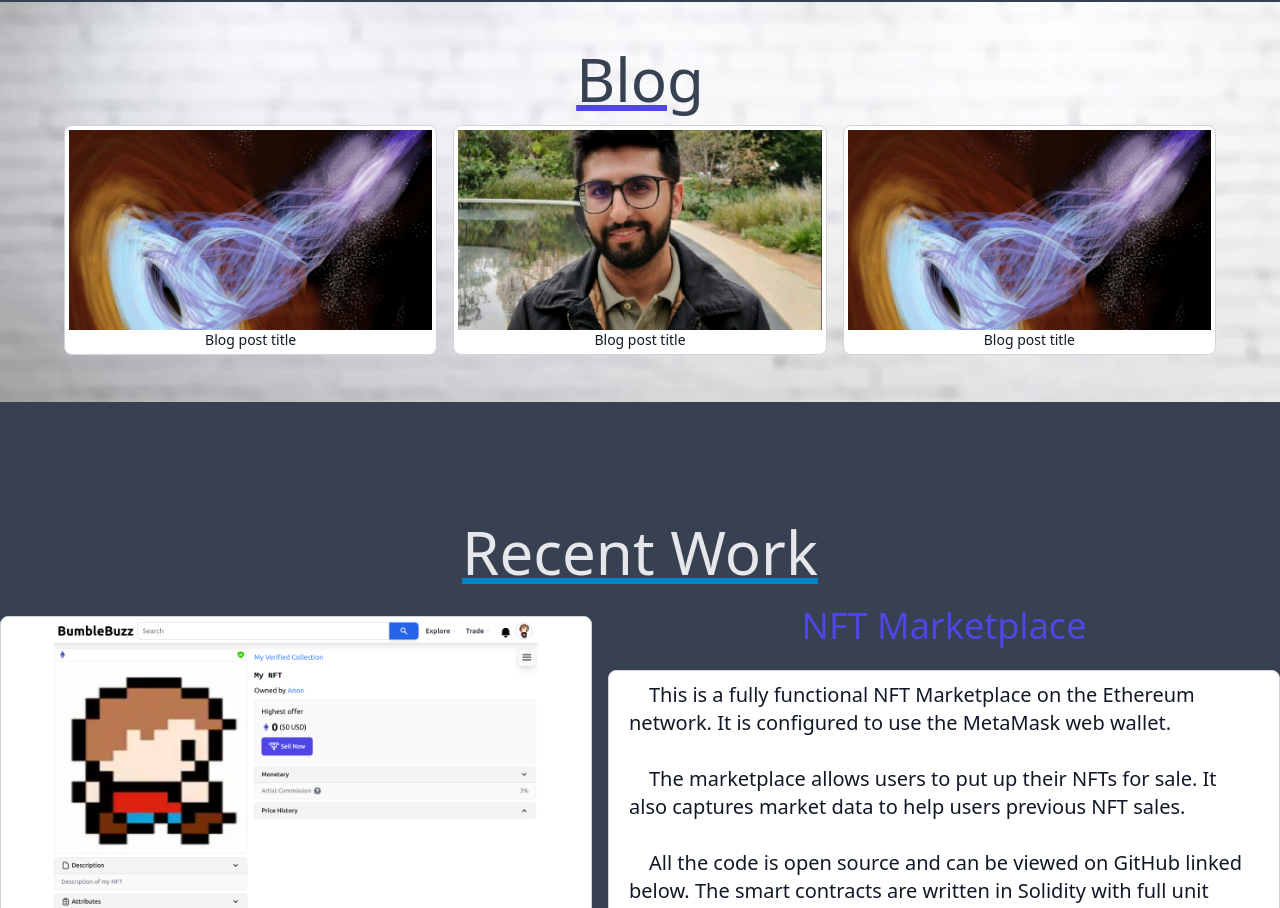
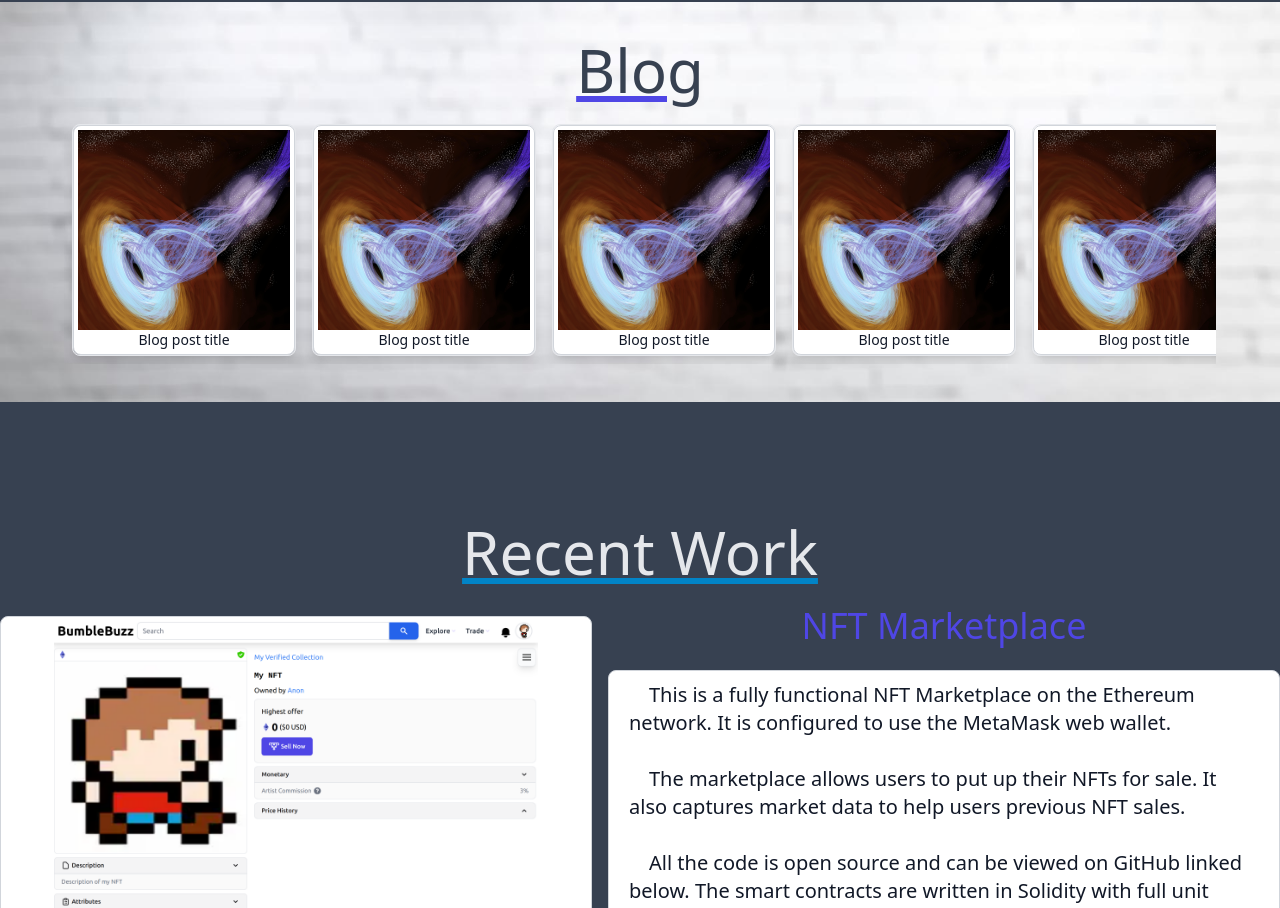
Before and after one commit to aoun-rizvi/portfolio, a Next.js app: page / in a window 1280 px wide. Shown: the part 1986-2894 px from the top of the page. Built offline with nearby package versions, Linux system fonts and the light colour scheme.

Commit message:
Added scrollable component if too many blogs (#7)

```diff
--- a/pages/index.js
+++ b/pages/index.js
@@ -11,6 +11,7 @@ import MediumSolid from '@/public/socials/medium-solid.svg';
 import DiscordSolid from '@/public/socials/discord-solid.svg';
 import GithubSolid from '@/public/socials/github-solid.svg';
 import ButtonWrapper from '@/components/wrappers/ButtonWrapper';
+import HeadlessDisclosure from '@/components/HeadlessDisclosure';
 
 
 export default function Home() {
@@ -118,7 +119,7 @@ export default function Home() {
       </div>
 
       {/* blog */}
-      <div className='relative w-full [height:calc(100vh)] lg:[height:calc(50vh)]'>
+      <div className='relative w-full [height:calc(50vh)]'>
         <Image alt="bricks" className='z-0' src={BgAboutUs} layout="fill" objectFit="cover" quality={100} />
         <div className='flex flex-wrap items-center text-center justify-center z-10 w-full'>
 
@@ -127,23 +128,12 @@ export default function Home() {
               <p className='text-3xl sm:text-5xl md:text-6xl text-gray-700 underline decoration-indigo-600'>Blog</p>
             </div>
 
-            <div className='py-2 flex flex-row flex-wrap items-center text-center justify-evenly w-full max-w-sm lg:max-w-6xl gap-4'>
-              <div className={`flex flex-col lg:flex-1 w-full ${GALLERY_BOX_STYLE}`}>
-                <a href='https://google.ca' target='blank'>
-                  <div className='relative w-full [height:calc(25vh)]'>
-                    <Image alt="galaxy" src={PicCommission} layout="fill" objectFit="cover" quality={50} />
-                  </div>
-                  <p>Blog post title</p>
-                </a>
-              </div>
-              <div className={`flex flex-col lg:flex-1 w-full ${GALLERY_BOX_STYLE}`}>
-                <a href='https://google.ca' target='blank'>
-                  <div className='relative w-full [height:calc(25vh)]'>
-                    <Image alt="galaxy" src={BgPic2} layout="fill" objectFit="cover" quality={50} />
-                  </div>
-                  <p>Blog post title</p>
-                </a>
-              </div>
+            <div className='py-2 flex flex-row flex-wrap items-center text-center justify-evenly w-full max-w-6xl gap-4 overflow-x-auto'>
+              <div className='flex flex-row overflow-x-auto w-full'>
+                <div className='w-max'>
+                  <div className='px-2 py-2 flex flex-row w-full gap-4'>
+
+                    <div className='w-full grow w-40 sm:w-56 border rounded-lg overflow-hidden shadow-lg transform transition duration-500 hover:scale-105 cursor-pointer'>
                       <div className={`flex flex-col lg:flex-1 w-full ${GALLERY_BOX_STYLE}`}>
                         <a href='https://google.ca' target='blank'>
                           <div className='relative w-full [height:calc(25vh)]'>
@@ -153,6 +143,52 @@ export default function Home() {
                         </a>
                       </div>
                     </div>
+                    <div className='w-full grow w-40 sm:w-56 border rounded-lg overflow-hidden shadow-lg transform transition duration-500 hover:scale-105 cursor-pointer'>
+                      <div className={`flex flex-col lg:flex-1 w-full ${GALLERY_BOX_STYLE}`}>
+                        <a href='https://google.ca' target='blank'>
+                          <div className='relative w-full [height:calc(25vh)]'>
+                            <Image alt="galaxy" src={PicCommission} layout="fill" objectFit="cover" quality={50} />
+                          </div>
+                          <p>Blog post title</p>
+                        </a>
+                      </div>
+                    </div>
+                    <div className='w-full grow w-40 sm:w-56 border rounded-lg overflow-hidden shadow-lg transform transition duration-500 hover:scale-105 cursor-pointer'>
+                      <div className={`flex flex-col lg:flex-1 w-full ${GALLERY_BOX_STYLE}`}>
+                        <a href='https://google.ca' target='blank'>
+                          <div className='relative w-full [height:calc(25vh)]'>
+                            <Image alt="galaxy" src={PicCommission} layout="fill" objectFit="cover" quality={50} />
+                          </div>
+                          <p>Blog post title</p>
+                        </a>
+                      </div>
+                    </div>
+                    <div className='w-full grow w-40 sm:w-56 border rounded-lg overflow-hidden shadow-lg transform transition duration-500 hover:scale-105 cursor-pointer'>
+                      <div className={`flex flex-col lg:flex-1 w-full ${GALLERY_BOX_STYLE}`}>
+                        <a href='https://google.ca' target='blank'>
+                          <div className='relative w-full [height:calc(25vh)]'>
+                            <Image alt="galaxy" src={PicCommission} layout="fill" objectFit="cover" quality={50} />
+                          </div>
+                          <p>Blog post title</p>
+                        </a>
+                      </div>
+                    </div>
+                    <div className='w-full grow w-40 sm:w-56 border rounded-lg overflow-hidden shadow-lg transform transition duration-500 hover:scale-105 cursor-pointer'>
+                      <div className={`flex flex-col lg:flex-1 w-full ${GALLERY_BOX_STYLE}`}>
+                        <a href='https://google.ca' target='blank'>
+                          <div className='relative w-full [height:calc(25vh)]'>
+                            <Image alt="galaxy" src={PicCommission} layout="fill" objectFit="cover" quality={50} />
+                          </div>
+                          <p>Blog post title</p>
+                        </a>
+                      </div>
+                    </div>
+
+                  </div>
+                </div>
+              </div>
+            </div>
+
           </div>
 
         </div>
```
Lines whose indentation alone changed are shown as unchanged.
